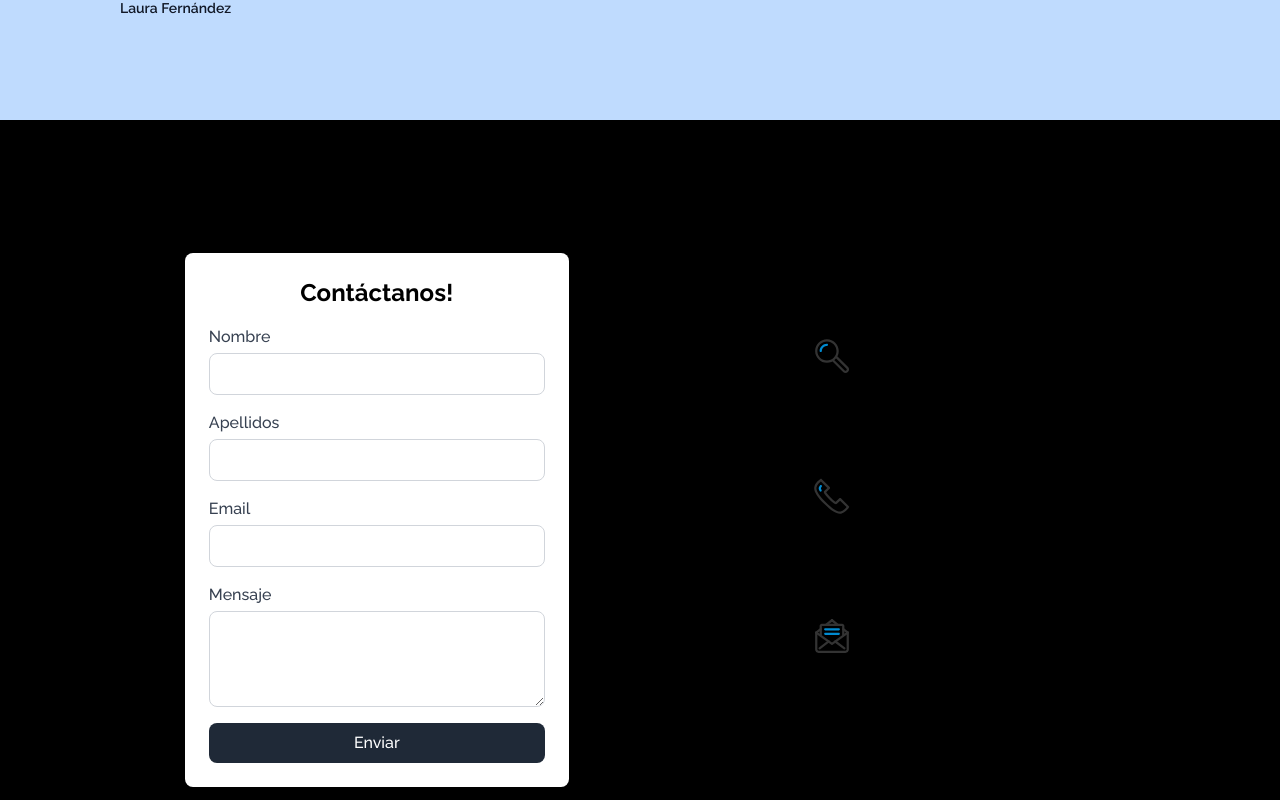
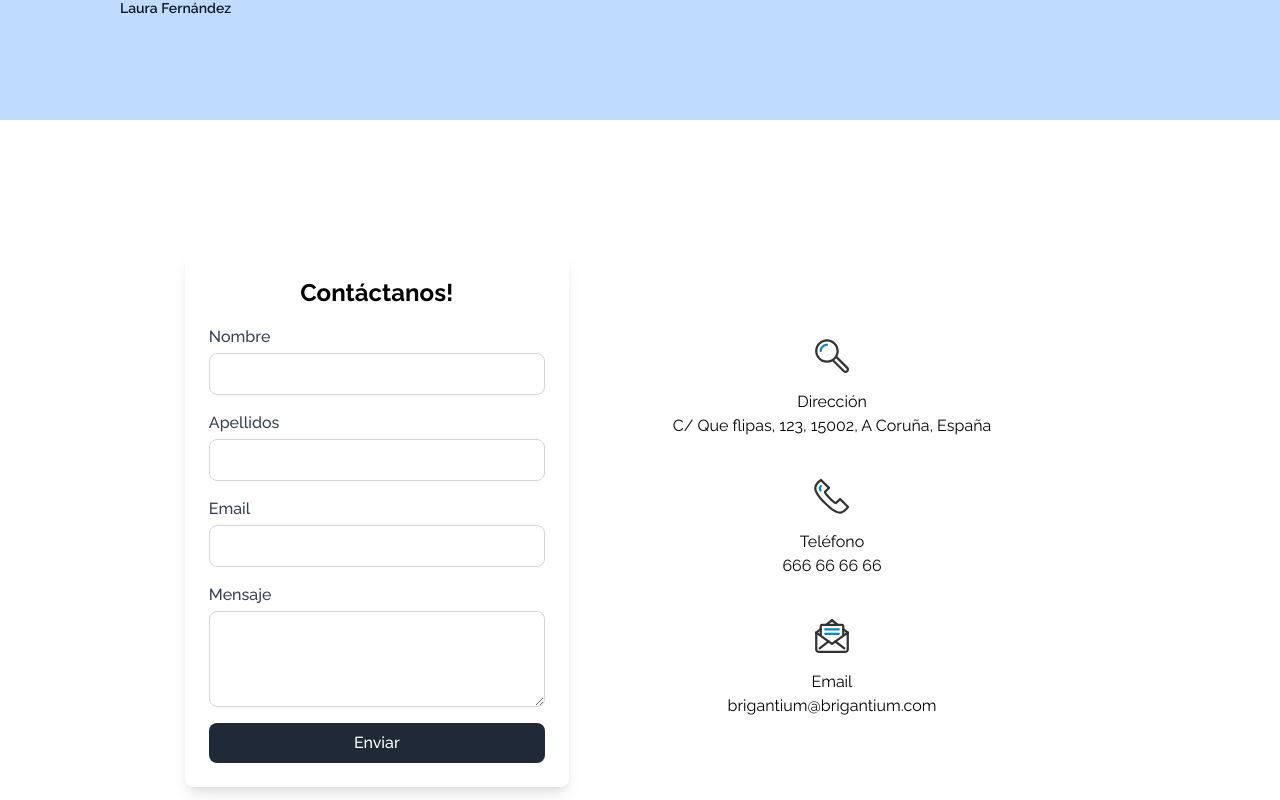
Before and after one commit to AngelAresL/brigantium-box, a Next.js app: page / in a window 1280 px wide. Shown: the part 4000-4800 px from the top of the page. Built offline with nearby package versions, Linux system fonts and the light colour scheme.

Commit message:
change side whatsapp icon

```diff
--- a/src/app/page.tsx
+++ b/src/app/page.tsx
@@ -48,15 +48,13 @@ const Home = () => {
 
       <ReviewsCarousel />
 
-      <div className="bg-black">
+      <div>
         <div id="contact">
           <ContactForm />
         </div>
 
         <Pricing />
       </div>
-
-      <Pricing />
 
       {showScrollButton && (
         <button
--- a/src/components/WhatsAppButton.tsx
+++ b/src/components/WhatsAppButton.tsx
@@ -1,5 +1,3 @@
-
-
 const WhatsAppButton: React.FC = () => {
   const whatsappNumber = "34680576629";
 
@@ -8,7 +6,7 @@ const WhatsAppButton: React.FC = () => {
       href={`https://wa.me/${whatsappNumber}`}
       target="_blank"
       rel="noopener noreferrer"
-      className="fixed bottom-4 right-4 bg-green-700 text-white p-3 rounded-full shadow-lg hover:bg-green-800  hover:scale-105 transition-colors"
+      className="fixed bottom-4 left-4 bg-green-700 text-white p-3 rounded-full shadow-lg hover:bg-green-800  hover:scale-105 transition-colors"
       aria-label="WhatsApp Chat"
     >
       <svg
```
